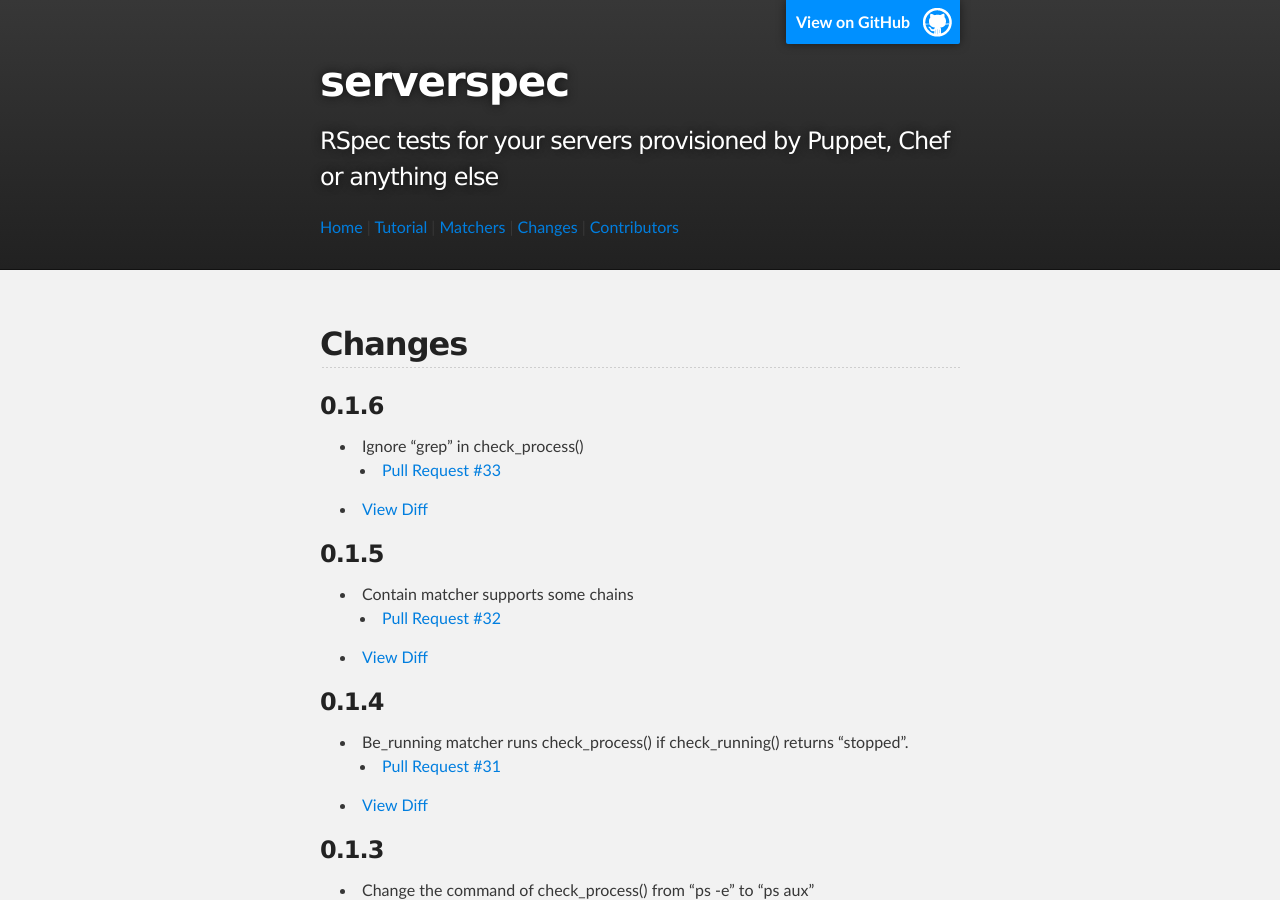
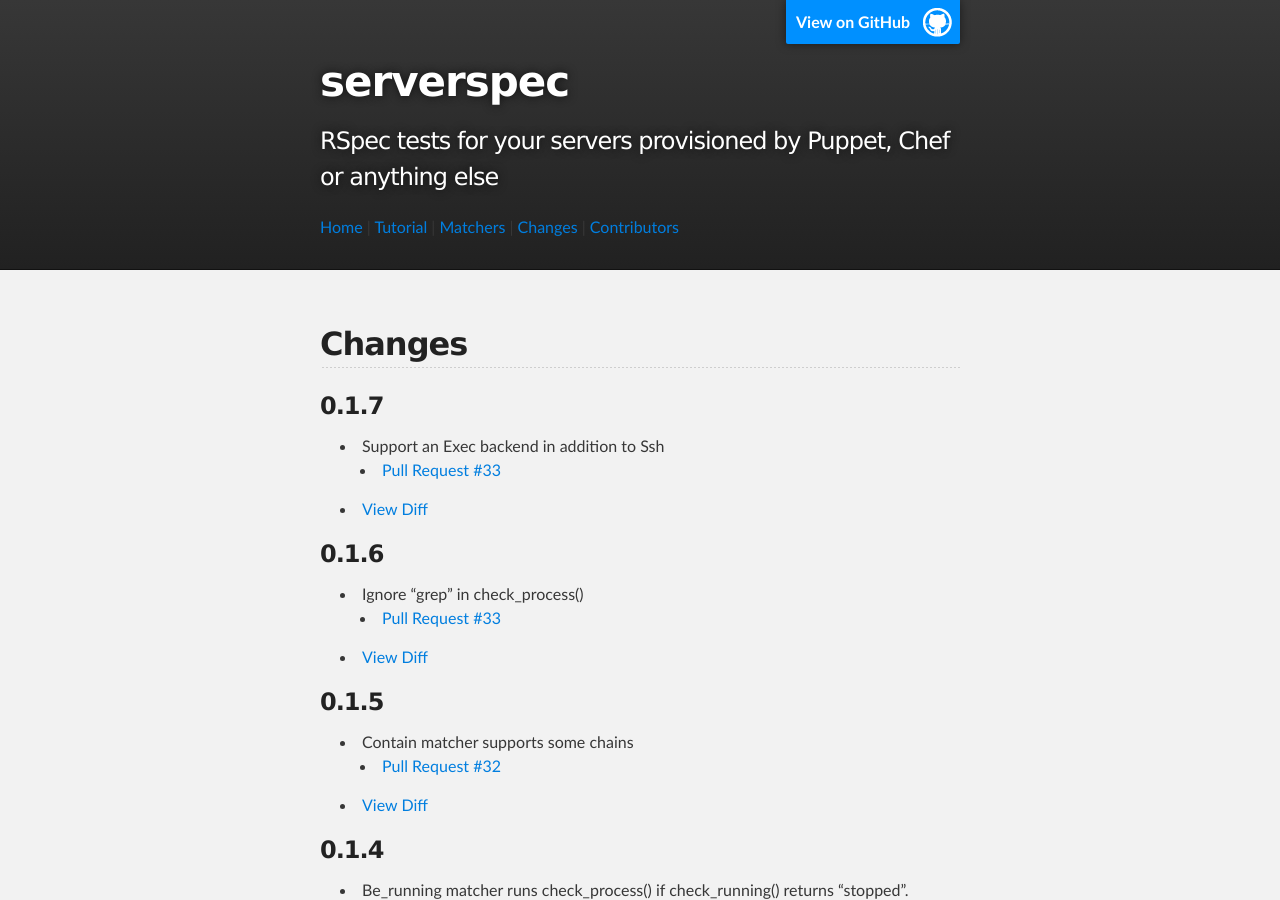
Before and after one commit to serverspec/serverspec.github.io, a Jekyll site: the page built from changes.md, in a window 1280 px wide and 900 px high. Built offline with Jekyll 4.4.1, drawn with Linux system fonts in a browser that asks for light colours; Markdown is read by kramdown in place of the engine named in the settings.

Commit message:
Add changes of v0.1.7

```diff
--- a/changes.md
+++ b/changes.md
@@ -4,6 +4,12 @@ title: changes
 ---
 
 ## Changes
+
+### 0.1.7
+
+ * Support an Exec backend in addition to Ssh
+   * [Pull Request #33](https://github.com/mizzy/serverspec/pull/34)
+ * [View Diff](https://github.com/mizzy/serverspec/compare/v0.1.6...v0.1.7)
 
 ### 0.1.6
 
```
